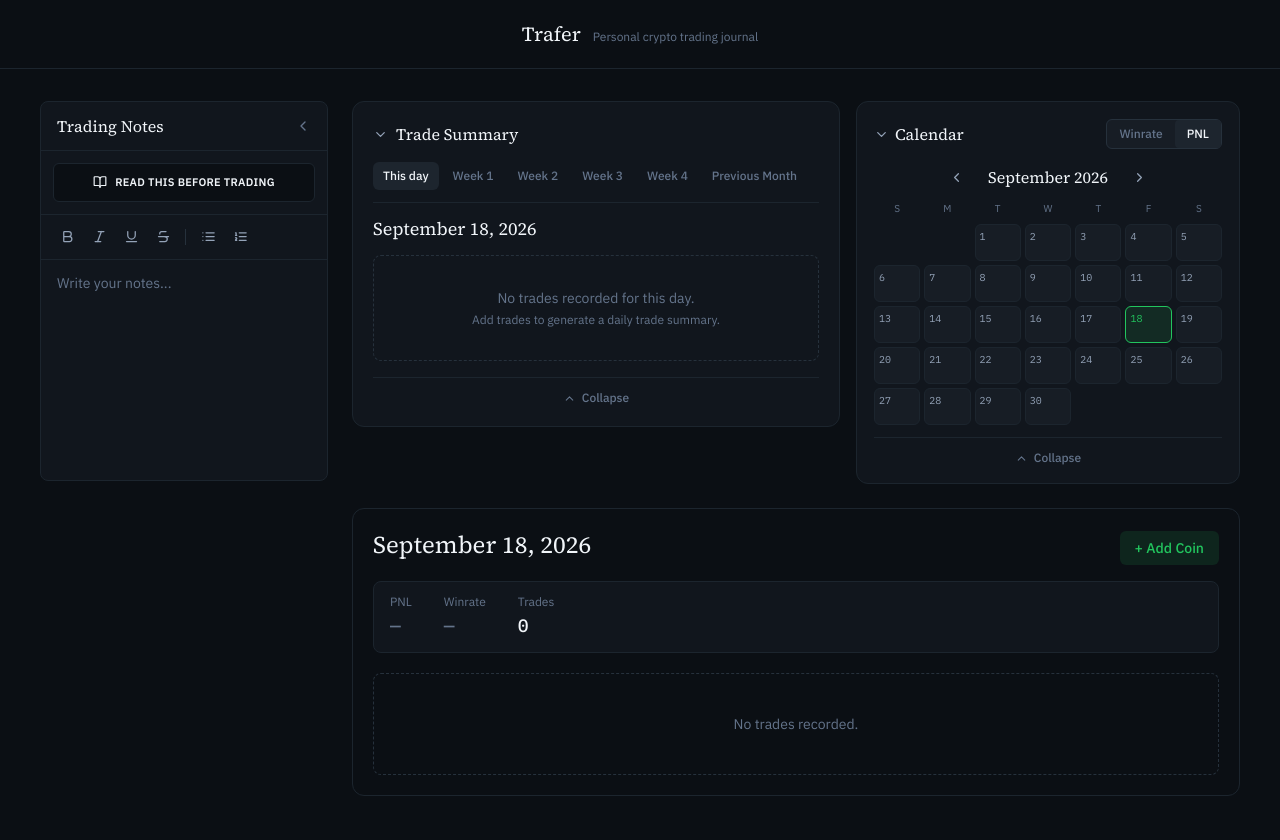
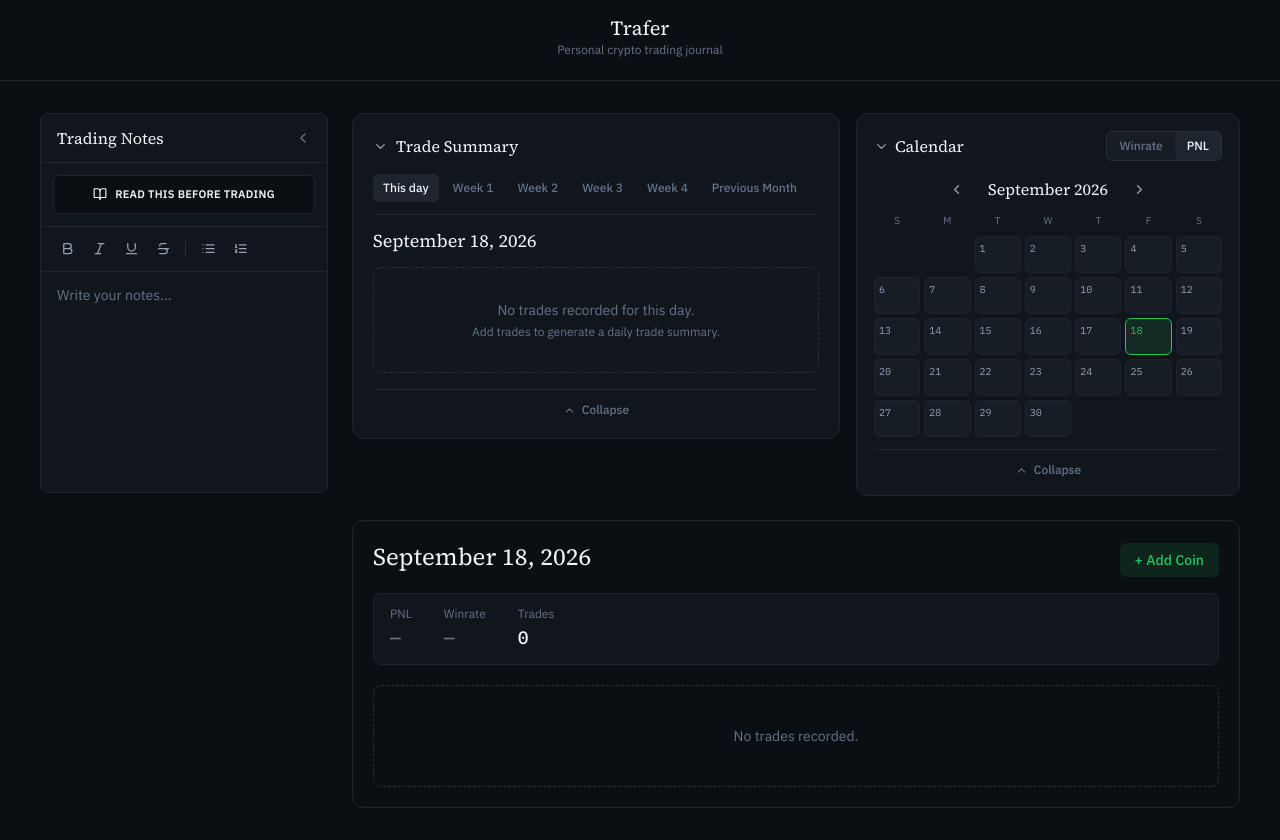
Before and after one commit to davinziii/trafer-trading-journal, a Next.js app: page / in a window 1280 px wide. Built offline with nearby package versions, Linux system fonts and the light colour scheme.

Commit message:
fix margins

```diff
--- a/app/page.tsx
+++ b/app/page.tsx
@@ -49,7 +49,7 @@
   return (
     <div className="min-h-screen bg-bg">
       <Header />
-      <main className="max-w-7xl mx-auto px-6 lg:px-10 py-8">
+      <main className="mx-auto px-6 lg:px-10 py-8">
         <div className="flex flex-col lg:flex-row gap-6 items-start">
           <Notepad open={notepadOpen} setOpen={setNotepadOpen} />
 
--- a/components/layout/Header.tsx
+++ b/components/layout/Header.tsx
@@ -1,8 +1,8 @@
 export function Header() {
   return (
-    <header className="flex items-center justify-center px-6 lg:px-10 py-5 border-b border-border-soft">
-      <div className="flex items-baseline gap-3">
-        <h1 className="font-serif text-xl text-ink">Trafer</h1>
+    <header className="flex items-center justify-center py-5 border-b border-border-soft">
+      <div className="text-center gap-3">
+        <h1 className="font-serif text-xl leading-4">Trafer</h1>
         <span className="text-xs text-faint">Personal crypto trading journal</span>
       </div>
     </header>
```
